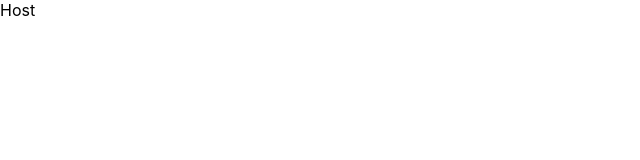
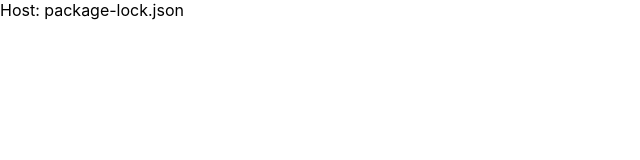
Before and after one commit to SOPT-28th-Airbnb/soptbnb-front, a React (Create React App) app: page /host in a window 1280 px wide. Shown: the top 160 px of the page, without its empty margins (0-640 px from the left). Built offline with nearby package versions, Linux system fonts and the light colour scheme.

Commit message:
fix: package-lock.json 수정

```diff
--- a/src/pages/Host.js
+++ b/src/pages/Host.js
@@ -1,7 +1,7 @@
 import React from "react";
 
 function Host() {
-  return <div>Host</div>;
+  return <div>Host: package-lock.json</div>;
 }
 
 export default Host;
```
